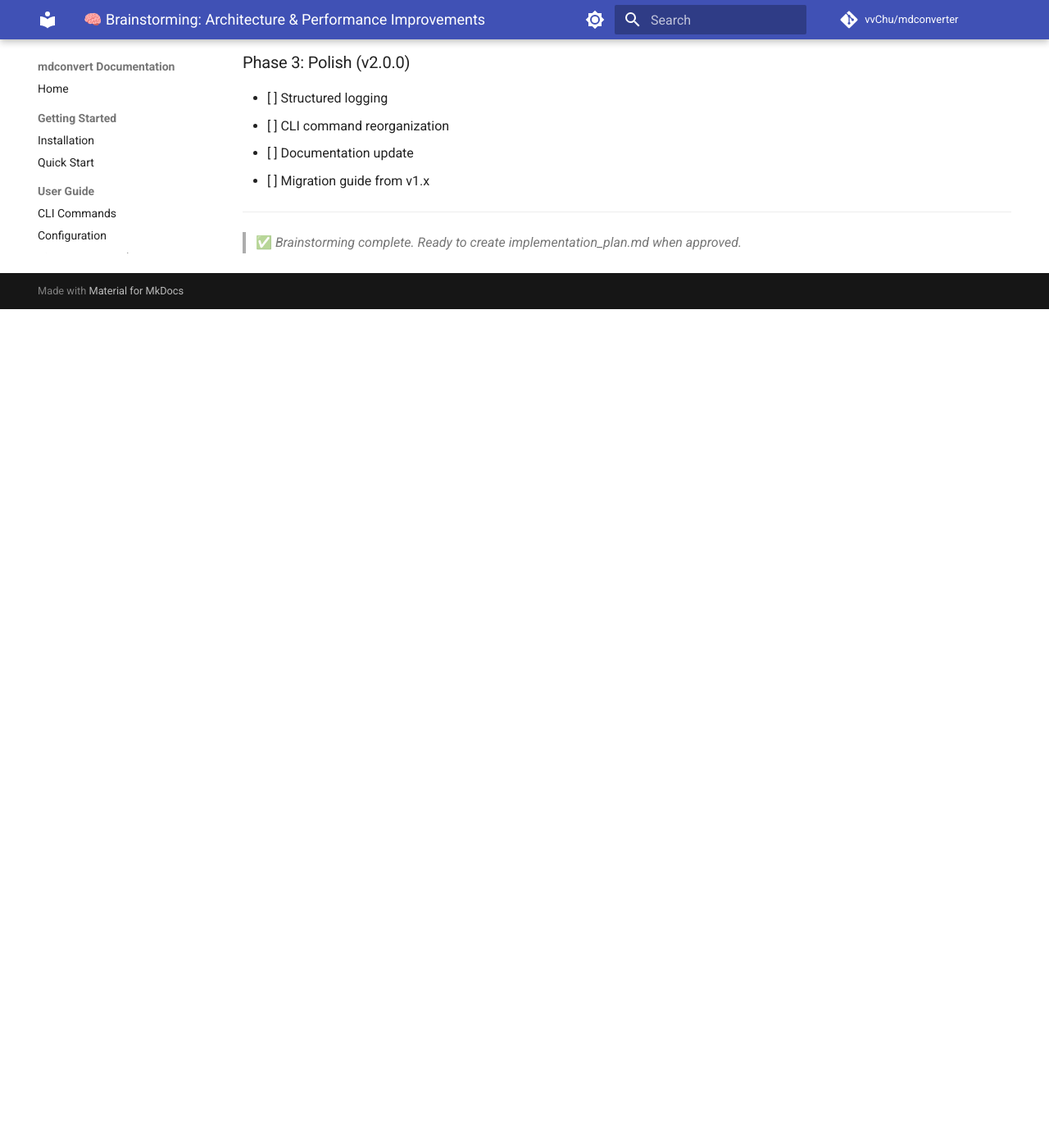
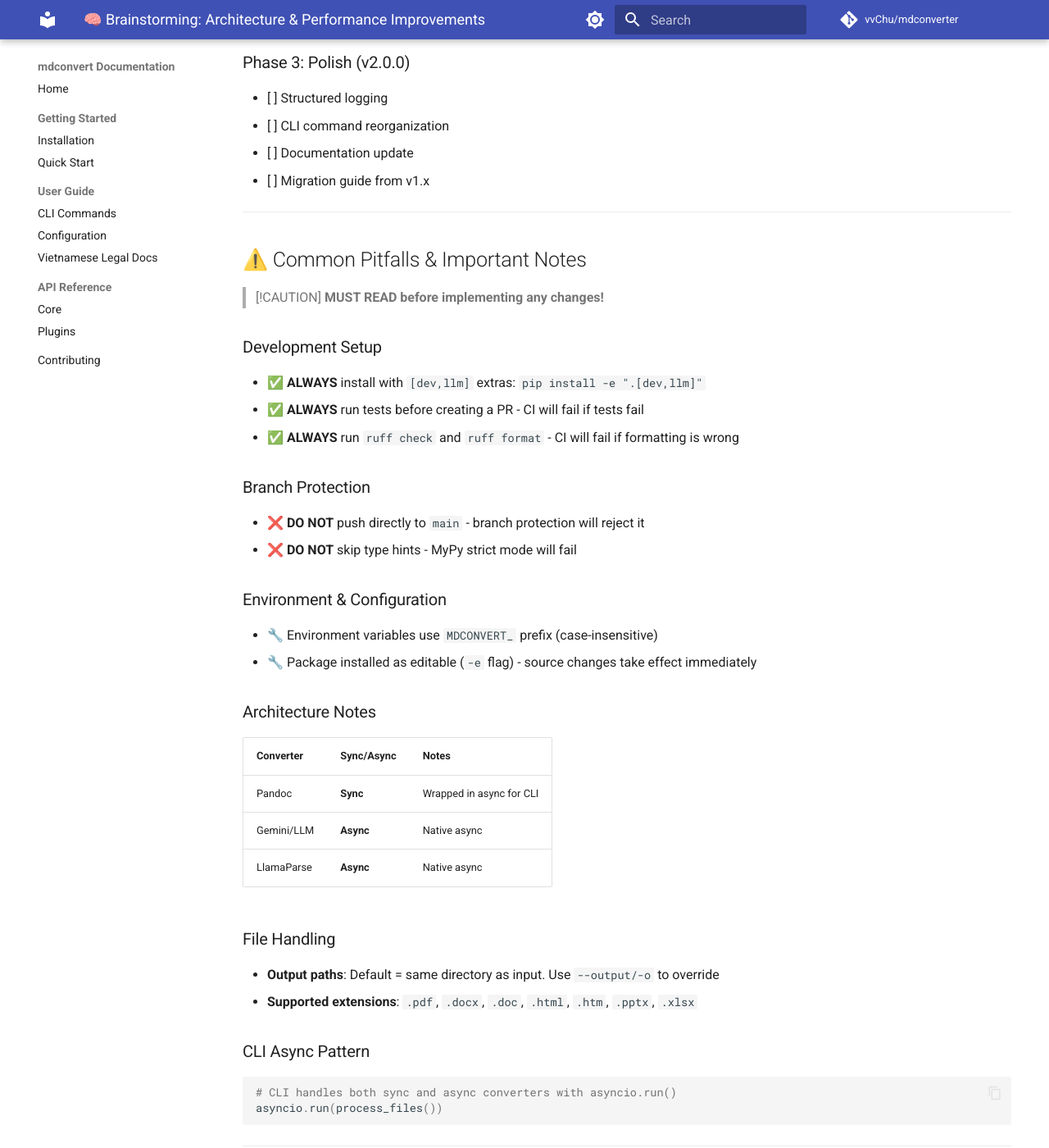
Before and after one commit to vvChu/mdconverter, an MkDocs documentation site: the page built from docs/brainstorming/architecture_improvements.md, in a window 1280 px wide and 1400 px high, scrolled down 8471 px. Shown: the whole window at 82% size. Built offline with MkDocs 1.6.1 and Material for MkDocs 9.7.7, drawn with Linux system fonts in a browser that asks for light colours; comment, search, counter and statistics services are not loaded; before the commit the page ends 8848 px from its top, so only the background shows below that.

Commit message:
docs: add common pitfalls and development guidelines
Added important notes section covering:
- Development setup requirements ([dev,llm] extras)
- CI requirements (tests, ruff, mypy)
- Branch protection rules
- Environment variable conventions
- Async/sync architecture notes
- File handling defaults

````diff
--- a/docs/brainstorming/architecture_improvements.md
+++ b/docs/brainstorming/architecture_improvements.md
@@ -391,4 +391,47 @@
 
 ---
 
+## ⚠️ Common Pitfalls & Important Notes
+
+> [!CAUTION]
+> **MUST READ before implementing any changes!**
+
+### Development Setup
+
+- ✅ **ALWAYS** install with `[dev,llm]` extras: `pip install -e ".[dev,llm]"`
+- ✅ **ALWAYS** run tests before creating a PR - CI will fail if tests fail
+- ✅ **ALWAYS** run `ruff check` and `ruff format` - CI will fail if formatting is wrong
+
+### Branch Protection
+
+- ❌ **DO NOT** push directly to `main` - branch protection will reject it
+- ❌ **DO NOT** skip type hints - MyPy strict mode will fail
+
+### Environment & Configuration
+
+- 🔧 Environment variables use `MDCONVERT_` prefix (case-insensitive)
+- 🔧 Package installed as editable (`-e` flag) - source changes take effect immediately
+
+### Architecture Notes
+
+| Converter | Sync/Async | Notes |
+|-----------|------------|-------|
+| Pandoc | **Sync** | Wrapped in async for CLI |
+| Gemini/LLM | **Async** | Native async |
+| LlamaParse | **Async** | Native async |
+
+### File Handling
+
+- **Output paths**: Default = same directory as input. Use `--output/-o` to override
+- **Supported extensions**: `.pdf`, `.docx`, `.doc`, `.html`, `.htm`, `.pptx`, `.xlsx`
+
+### CLI Async Pattern
+
+```python
+# CLI handles both sync and async converters with asyncio.run()
+asyncio.run(process_files())
+```
+
+---
+
 > ✅ *Brainstorming complete. Ready to create implementation_plan.md when approved.*
````
